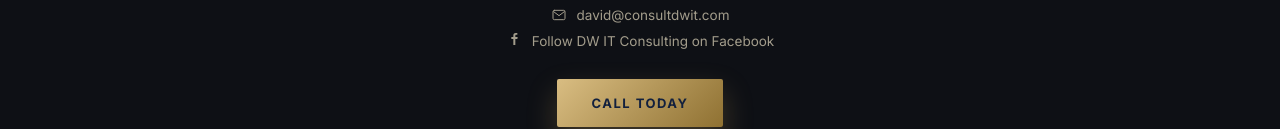
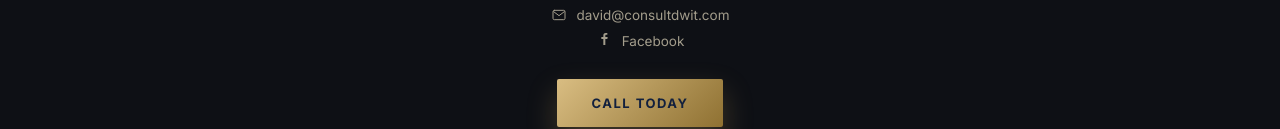
Before and after one commit to davycrocketeer99/consultdwit-site, a plain HTML site: page index.html in a window 1280 px wide. Shown: the part 3672-3801 px from the top of the page. Drawn offline with nearby package versions, Linux system fonts and the light colour scheme.

Commit message:
Shorten Facebook link text in footer

```diff
--- a/index.html
+++ b/index.html
@@ -445,7 +445,7 @@
         </div>
         <div class="footer-email">
           <svg viewBox="0 0 24 24"><path d="M14 9h3l.5-3H14V4.2c0-.9.3-1.5 1.6-1.5H17V0h-2.4C11.9 0 11 1.4 11 3.8V6H8v3h3v9h3z" fill="#a39d8c" stroke="none"/></svg>
-          <a href="https://www.facebook.com/profile.php?id=61590341407536" target="_blank" rel="noopener" style="color:inherit; text-decoration:none;">Follow DW IT Consulting on Facebook</a>
+          <a href="https://www.facebook.com/profile.php?id=61590341407536" target="_blank" rel="noopener" style="color:inherit; text-decoration:none;">Facebook</a>
         </div>
       </div>
 
```
